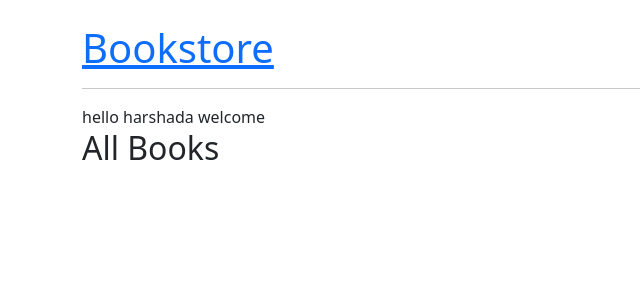
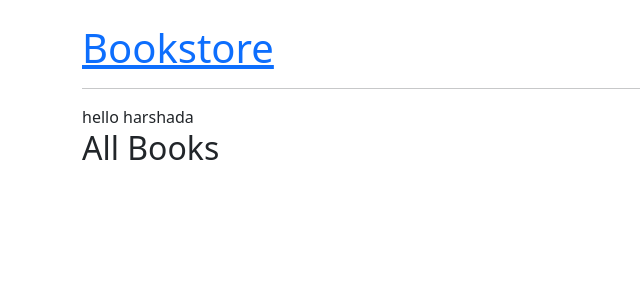
Before and after one commit to harshadakhorgade/CICD_Project, a Django app: page / in a window 1280 px wide. Shown: the top 300 px of the page, without its empty margins (0-640 px from the left). Run offline with Django 4.2, Linux system fonts and the light colour scheme.

Commit message:
cd update code

```diff
--- a/bookstore/templates/bookstore/book_list.html
+++ b/bookstore/templates/bookstore/book_list.html
@@ -1,7 +1,7 @@
 {% extends 'base.html' %}
 
 {% block content %}
-hello harshada welcome
+hello harshada
   <h2>All Books</h2>
   {% comment %} <ul>
     {% for book in books %}
```
